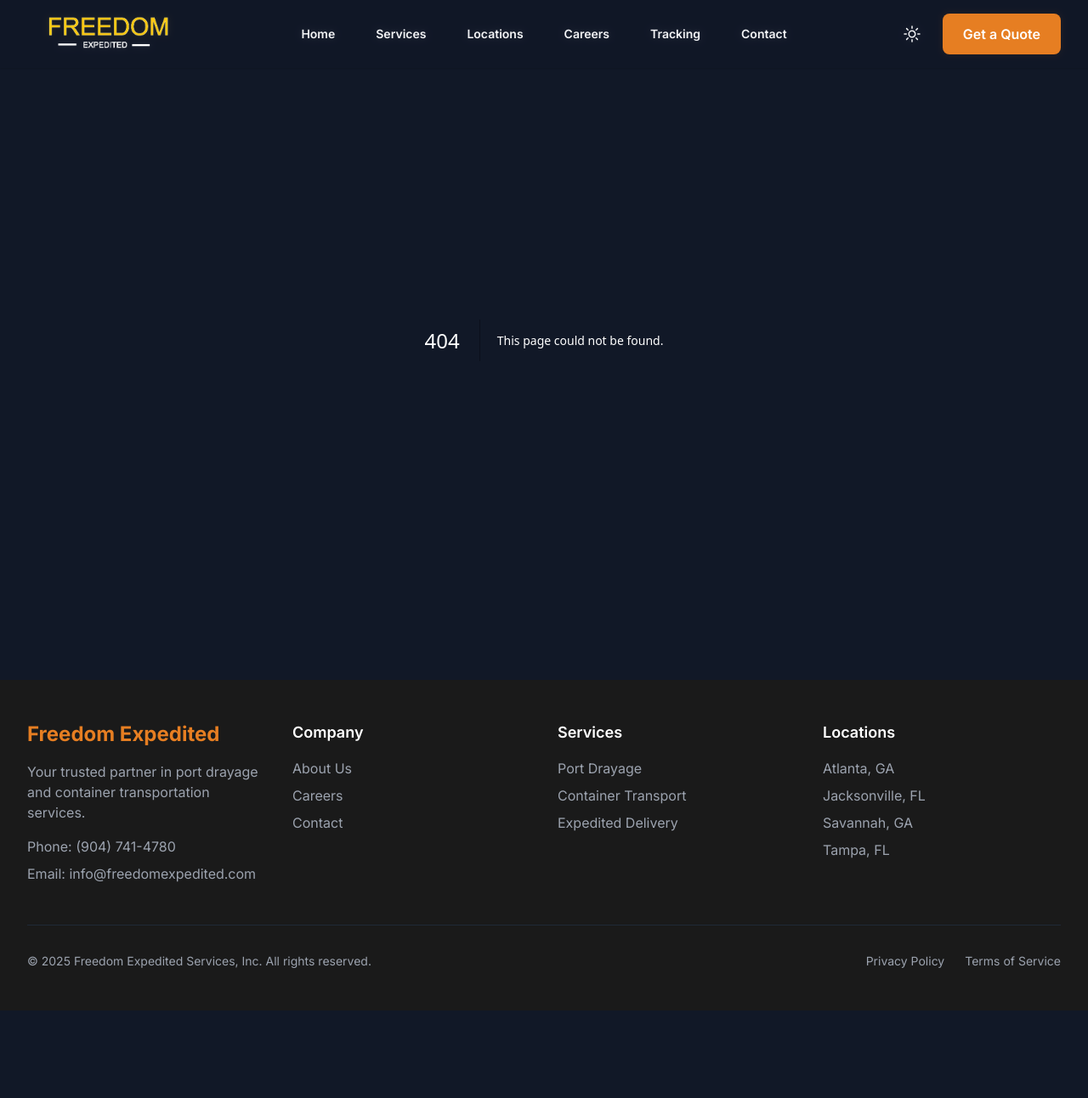
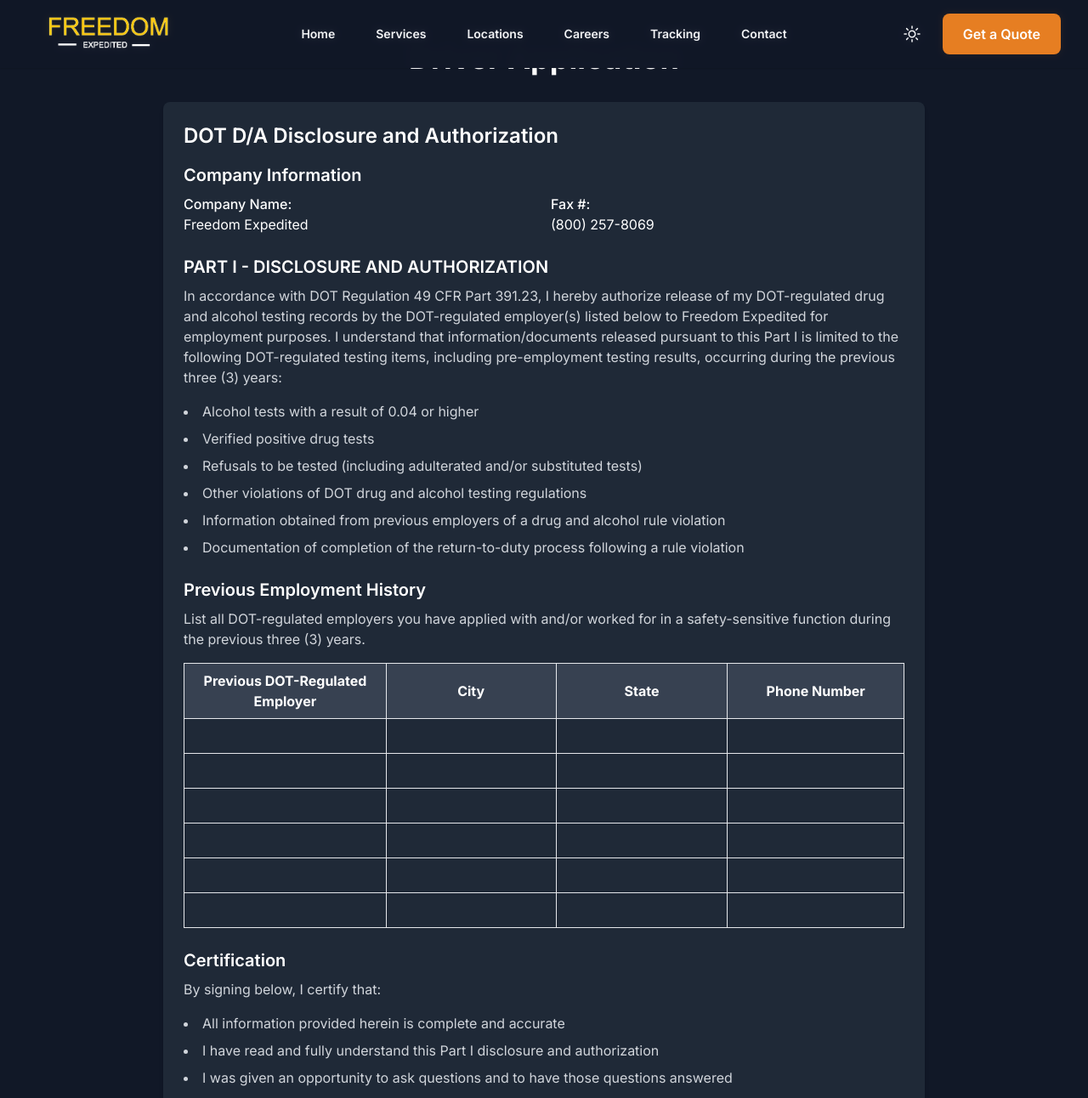
Before and after one commit to tonytoney/freedomexpedited, a Next.js app: page /drivers/application in a window 1280 px wide. Before the commit this address had no page. Shown: the top 1292 px of the page at 85% size. Before the commit the page ends 1189 px from the top, so only its background shows below. Built offline with nearby package versions, Linux system fonts and the light colour scheme.

Commit message:
Driver's Application Added

```diff
--- /dev/null
+++ b/src/app/drivers/application/page.tsx
@@ -0,0 +1,134 @@
+import type { Metadata } from 'next'
+
+export const metadata: Metadata = {
+  title: 'Driver Application | Freedom Expedited',
+  description: 'Apply to become a professional driver with Freedom Expedited. Join our team of dedicated transportation professionals.',
+}
+
+export default function DriverApplicationPage() {
+  return (
+    <div className="container mx-auto px-4 py-12">
+      <div className="max-w-4xl mx-auto">
+        <h1 className="text-4xl font-bold mb-8 text-center">Driver Application</h1>
+
+        <div className="space-y-8">
+          <section className="bg-white dark:bg-gray-800 p-6 rounded-lg shadow-md">
+            <h2 className="text-2xl font-semibold mb-4">DOT D/A Disclosure and Authorization</h2>
+
+            <div className="mb-6">
+              <h3 className="text-xl font-semibold mb-2">Company Information</h3>
+              <div className="grid grid-cols-2 gap-4">
+                <div>
+                  <p className="font-medium">Company Name:</p>
+                  <p>Freedom Expedited</p>
+                </div>
+                <div>
+                  <p className="font-medium">Fax #:</p>
+                  <p>(800) 257-8069</p>
+                </div>
+              </div>
+            </div>
+
+            <div className="mb-6">
+              <h3 className="text-xl font-semibold mb-2">PART I - DISCLOSURE AND AUTHORIZATION</h3>
+              <p className="text-gray-700 dark:text-gray-300 mb-4">
+                In accordance with DOT Regulation 49 CFR Part 391.23, I hereby authorize release of my DOT-regulated drug and alcohol testing records by the DOT-regulated employer(s) listed below to Freedom Expedited for employment purposes. I understand that information/documents released pursuant to this Part I is limited to the following DOT-regulated testing items, including pre-employment testing results, occurring during the previous three (3) years:
+              </p>
+              <ul className="list-disc list-inside space-y-2 text-gray-700 dark:text-gray-300">
+                <li>Alcohol tests with a result of 0.04 or higher</li>
+                <li>Verified positive drug tests</li>
+                <li>Refusals to be tested (including adulterated and/or substituted tests)</li>
+                <li>Other violations of DOT drug and alcohol testing regulations</li>
+                <li>Information obtained from previous employers of a drug and alcohol rule violation</li>
+                <li>Documentation of completion of the return-to-duty process following a rule violation</li>
+              </ul>
+            </div>
+
+            <div className="mb-6">
+              <h3 className="text-xl font-semibold mb-2">Previous Employment History</h3>
+              <p className="text-gray-700 dark:text-gray-300 mb-4">
+                List all DOT-regulated employers you have applied with and/or worked for in a safety-sensitive function during the previous three (3) years.
+              </p>
+              <div className="overflow-x-auto">
+                <table className="min-w-full border-collapse">
+                  <thead>
+                    <tr className="bg-gray-100 dark:bg-gray-700">
+                      <th className="border p-2">Previous DOT-Regulated Employer</th>
+                      <th className="border p-2">City</th>
+                      <th className="border p-2">State</th>
+                      <th className="border p-2">Phone Number</th>
+                    </tr>
+                  </thead>
+                  <tbody>
+                    {[1, 2, 3, 4, 5, 6].map((row) => (
+                      <tr key={row}>
+                        <td className="border p-2"><input type="text" className="w-full bg-transparent" /></td>
+                        <td className="border p-2"><input type="text" className="w-full bg-transparent" /></td>
+                        <td className="border p-2"><input type="text" className="w-full bg-transparent" /></td>
+                        <td className="border p-2"><input type="text" className="w-full bg-transparent" /></td>
+                      </tr>
+                    ))}
+                  </tbody>
+                </table>
+              </div>
+            </div>
+
+            <div className="mb-6">
+              <h3 className="text-xl font-semibold mb-2">Certification</h3>
+              <p className="text-gray-700 dark:text-gray-300 mb-4">
+                By signing below, I certify that:
+              </p>
+              <ul className="list-disc list-inside space-y-2 text-gray-700 dark:text-gray-300">
+                <li>All information provided herein is complete and accurate</li>
+                <li>I have read and fully understand this Part I disclosure and authorization</li>
+                <li>I was given an opportunity to ask questions and to have those questions answered</li>
+                <li>I execute this authorization voluntarily</li>
+                <li>I understand I may review this document with legal counsel prior to signing</li>
+                <li>Facsimile or photographic copies of this authorization are as valid as an original</li>
+              </ul>
+            </div>
+
+            <div className="grid grid-cols-2 gap-4 mb-6">
+              <div>
+                <label className="block mb-2">Print Applicant Name:</label>
+                <input type="text" className="w-full p-2 border rounded" />
+              </div>
+              <div>
+                <label className="block mb-2">Social Security #:</label>
+                <input type="text" className="w-full p-2 border rounded" />
+              </div>
+              <div>
+                <label className="block mb-2">Date:</label>
+                <input type="date" className="w-full p-2 border rounded" />
+              </div>
+              <div>
+                <label className="block mb-2">Applicant Signature:</label>
+                <input type="text" className="w-full p-2 border rounded" />
+              </div>
+            </div>
+
+            <div className="text-center">
+              <button className="bg-blue-600 hover:bg-blue-700 text-white font-bold py-2 px-6 rounded">
+                Submit Application
+              </button>
+            </div>
+          </section>
+
+          <section className="bg-white dark:bg-gray-800 p-6 rounded-lg shadow-md">
+            <h2 className="text-2xl font-semibold mb-4">FMCSA Notification of Driver Rights</h2>
+            <div className="space-y-4 text-gray-700 dark:text-gray-300">
+              <p>
+                In compliance with 49 CFR Part 40 §391.23 you have certain rights regarding the safety performance history information that will be provided to prospective employers:
+              </p>
+              <ol className="list-decimal list-inside space-y-2">
+                <li>You have the right to review information provided by previous employers.</li>
+                <li>You have the right to have errors in the information corrected by the previous employer and for that previous employer to re-send the corrected information to prospective employers.</li>
+                <li>You have the right to have a rebuttal statement attached to the alleged erroneous information, if the previous employer and the driver cannot agree on the accuracy of the information.</li>
+              </ol>
+            </div>
+          </section>
+        </div>
+      </div>
+    </div>
+  )
+}
```
